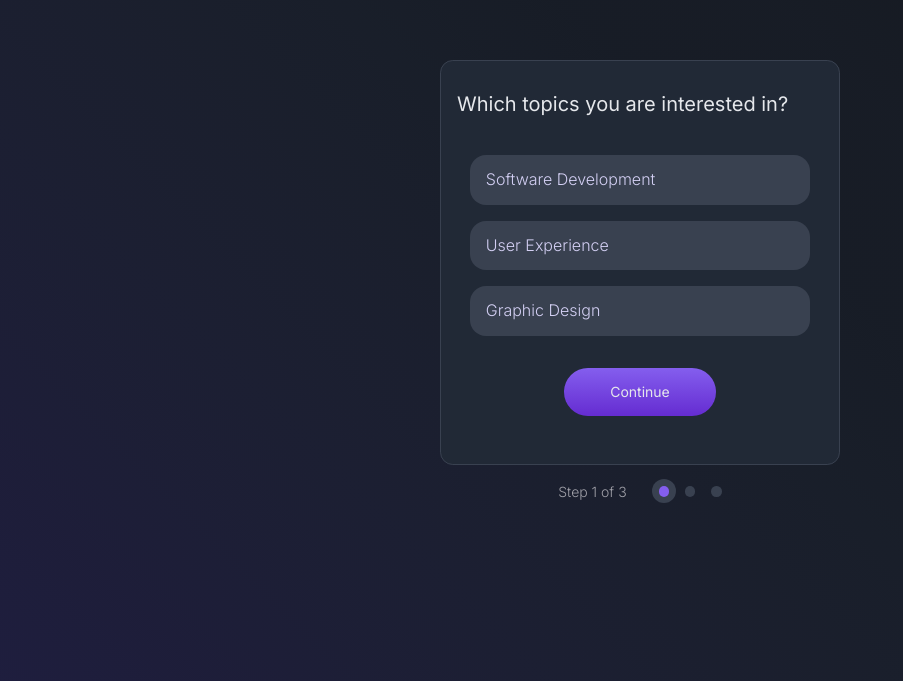
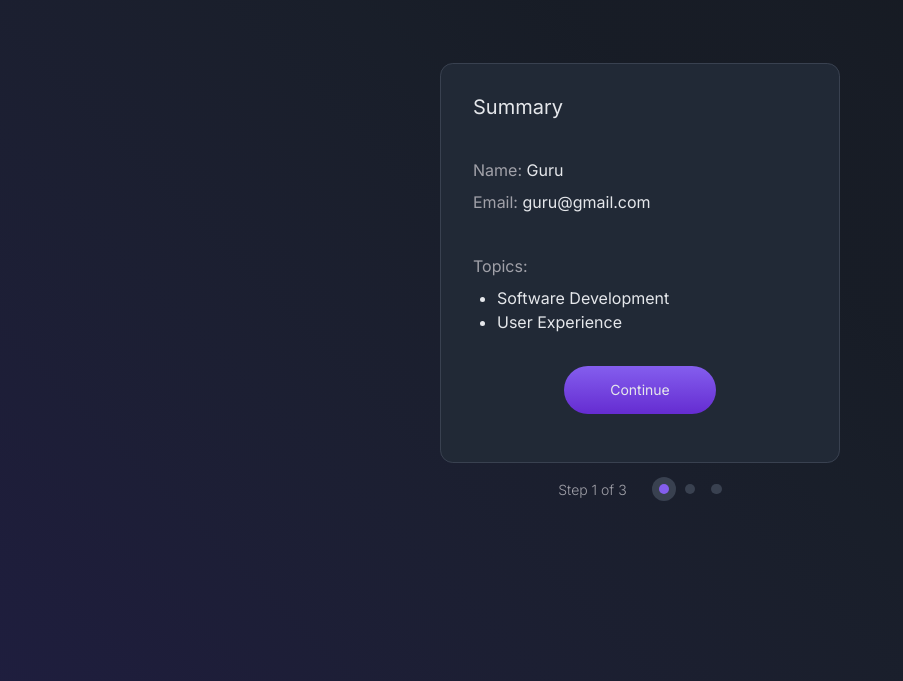
Before and after one commit to gustavo2023/multi-step-register-form, a plain HTML site: page index.html in a window 1280 px wide. Shown: the part 119-800 px from the top of the page, without its empty margins (0-903 px from the left). Drawn offline with Linux system fonts and the light colour scheme.

Commit message:
Add styles for third step of the form.

```diff
--- a/index.html
+++ b/index.html
@@ -84,12 +84,19 @@
         <div class="step three">
           <h2>Summary</h2>
           <div class="user-info">
-            <p class="user-name">Name: <span id="user-name"></span></p>
-            <p class="user-email">Email: <span id="user-email"></span></p>
+            <p class="user-name">Name: <span id="user-name">Guru</span></p>
+            <p class="user-email">
+              Email: <span id="user-email">guru@gmail.com</span>
+            </p>
           </div>
           <div class="user-topics">
             <p>Topics:</p>
-            <ul class="user-topic-list"></ul>
+            <ul class="user-topic-list">
+              <li class="user-topic ">
+                Software Development
+              </li>
+              <li class="user-topic">User Experience</li>
+            </ul>
           </div>
         </div>
         <div class="button-container">
--- a/styles.css
+++ b/styles.css
@@ -162,7 +162,7 @@ form {
 }
 
 .step.one,
-.step.three {
+.step.two {
   display: none;
 }
 
@@ -170,6 +170,7 @@ h2 {
   color: var(--light-gray-three);
   font-size: var(--heading-size);
   font-weight: 400;
+  margin-left: 1rem;
 }
 
 .inputs-container {
@@ -231,7 +232,6 @@ h2 {
 .topic-box label {
   display: flex;
   gap: 1rem;
-  width: 100%;
   background-color: var(--dark-gray-two);
   color: var(--light-gray-two);
   font-size: var(--body-text-size);
@@ -243,6 +243,42 @@ h2 {
 
 .topic-box input[type="checkbox"]:checked + label {
   background-color: var(--dark-purple);
+  color: var(--light-gray-three);
+}
+
+.user-info {
+  display: flex;
+  flex-direction: column;
+  gap: 0.5rem;
+  margin-left: 1rem;
+  font-size: var(--body-text-size);
+}
+
+.user-name,
+.user-email {
+  color: var(--light-gray-one);
+}
+
+.user-name span,
+.user-email span {
+  color: var(--light-gray-three);
+}
+.user-topics {
+  display: flex;
+  flex-direction: column;
+  gap: 0.5rem;
+  margin-left: 1rem;
+}
+
+.user-topics p {
+  color: var(--light-gray-one);
+}
+
+.user-topic-list {
+  margin-left: 1.5rem;
+}
+
+.user-topic-list li {
   color: var(--light-gray-three);
 }
 
```
